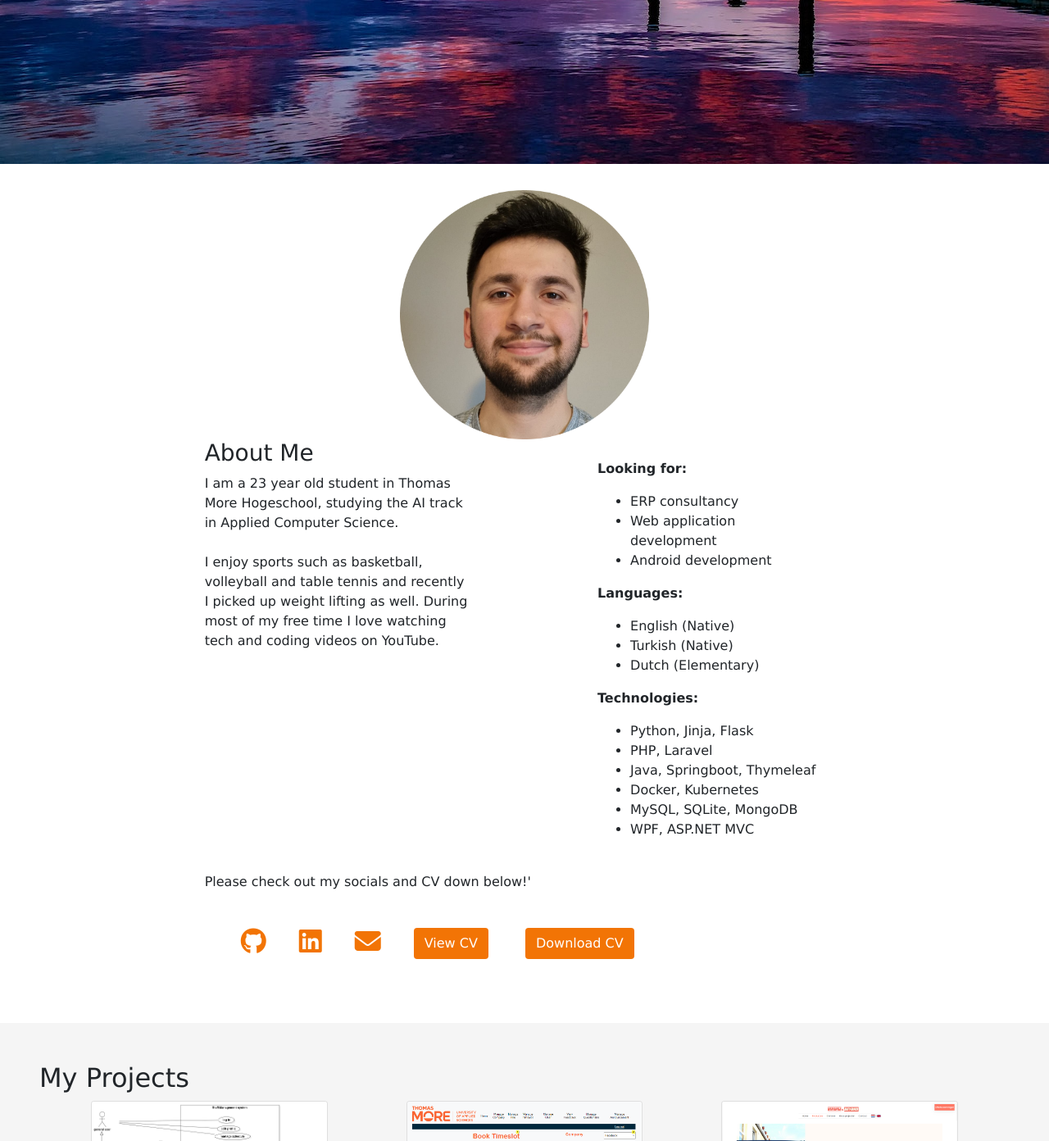
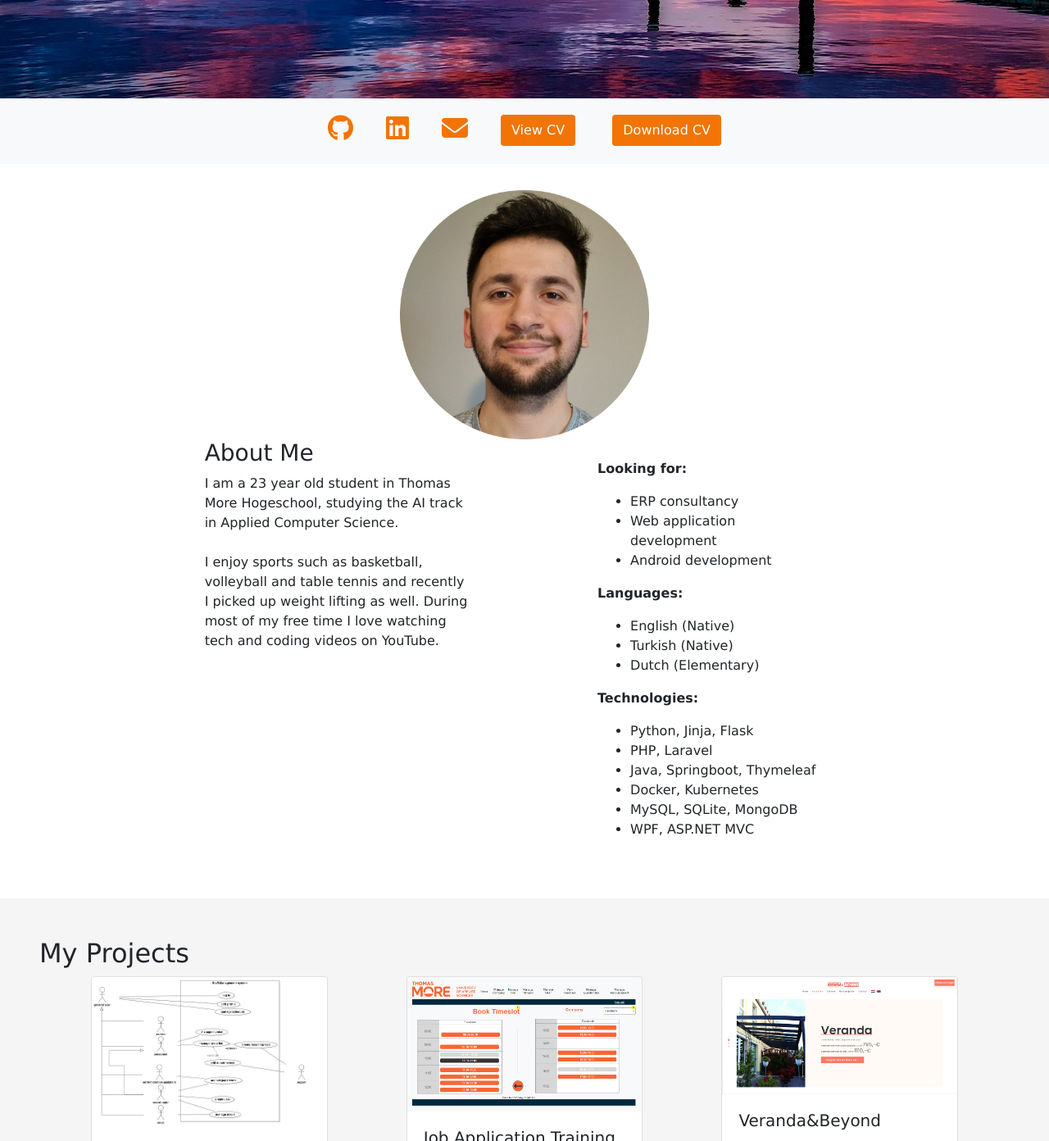
Before and after one commit to SalihEkici/Portfolio, a website: page index.html in a window 1280 px wide. Shown: the part 600-1992 px from the top of the page at 82% size. Drawn offline with nearby package versions, Linux system fonts and the light colour scheme.

Commit message:
fixed footer to bottom

```diff
--- a/index.html
+++ b/index.html
@@ -117,34 +117,6 @@
                 </div>
               </div>
             </div>
-            <div>
-              <p>Please check out my socials and CV down below!'</p>
-              <div id="socials" class="d-flex flex-row flex-wrap m-4">
-                <a href="https://github.com/SalihEkici"
-                  ><i class="fa-brands fa-2x fa-github"></i
-                ></a>
-                <a href="https://www.linkedin.com/in/salih-ekici-517a52191/"
-                  ><i class="fa-brands fa-2x fa-linkedin"></i
-                ></a>
-                <a href="mailto:ekicisalih0@gmail.com"
-                  ><i class="fa-solid fa-2x fa-envelope"></i
-                ></a>
-                <div>
-                  <a
-                    href="src/files/Salih_Ekici_Portfolio.pdf"
-                    target="_blank"
-                    class="btn text-white"
-                    >View CV</a
-                  >
-                  <a
-                    href="src/files/Salih_Ekici_Portfolio.pdf"
-                    download="CV_SalihEkici"
-                    class="btn text-white"
-                    >Download CV</a
-                  >
-                </div>
-              </div>
-            </div>
           </div>
         </div>
       </section>
@@ -257,6 +229,36 @@
         </div>
       </div>
     </div>
+    <footer class="fixed-bottom">
+      <div
+        id="socials"
+        class="d-flex flex-row flex-wrap bg-light justify-content-center"
+      >
+        <a href="https://github.com/SalihEkici"
+          ><i class="fa-brands fa-2x fa-github"></i
+        ></a>
+        <a href="https://www.linkedin.com/in/salih-ekici-517a52191/"
+          ><i class="fa-brands fa-2x fa-linkedin"></i
+        ></a>
+        <a href="mailto:ekicisalih0@gmail.com"
+          ><i class="fa-solid fa-2x fa-envelope"></i
+        ></a>
+        <div>
+          <a
+            href="src/files/Salih_Ekici_Portfolio.pdf"
+            target="_blank"
+            class="btn text-white"
+            >View CV</a
+          >
+          <a
+            href="src/files/Salih_Ekici_Portfolio.pdf"
+            download="CV_SalihEkici"
+            class="btn text-white"
+            >Download CV</a
+          >
+        </div>
+      </div>
+    </footer>
     <script
       src="https://code.jquery.com/jquery-3.3.1.slim.min.js"
       integrity="sha384-q8i/X+965DzO0rT7abK41JStQIAqVgRVzpbzo5smXKp4YfRvH+8abtTE1Pi6jizo"
@@ -272,6 +274,7 @@
       integrity="sha384-JjSmVgyd0p3pXB1rRibZUAYoIIy6OrQ6VrjIEaFf/nJGzIxFDsf4x0xIM+B07jRM"
       crossorigin="anonymous"
     ></script>
+
     <script src="index.js"></script>
   </body>
 </html>
```
